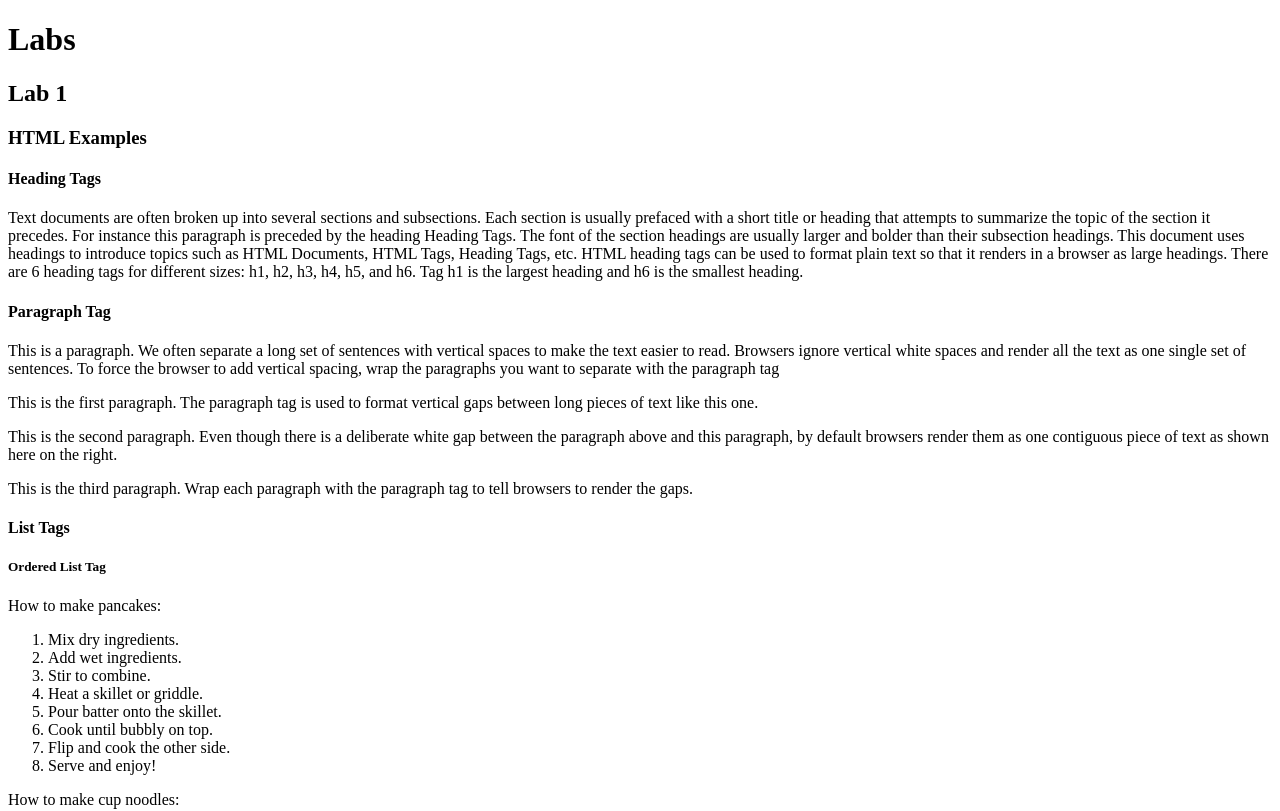
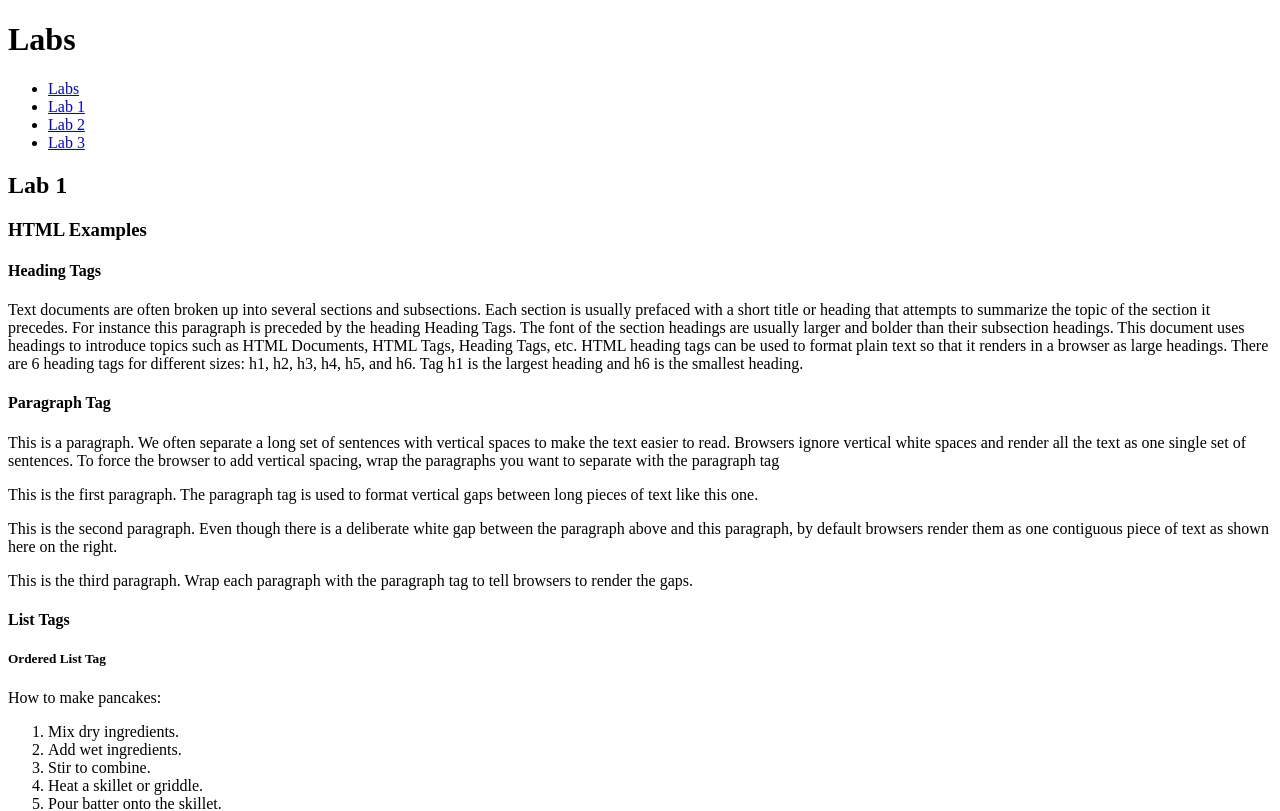
Before and after one commit to sychan91/kambaz-react-web-app-cs5610-sp25, a React (Vite) app: page /#/Labs/Lab1 in a window 1280 px wide. Shown: the top 811 px of the page. Built offline with nearby package versions, Linux system fonts and the light colour scheme.

Commit message:
TOC and lab3 added

```diff
--- /dev/null
+++ b/src/Labs/Lab3/index.tsx
@@ -0,0 +1,7 @@
+export default function Lab3() {
+    return (
+        <div id="wd-lab3">
+            <h2>Lab 3</h2>
+        </div>
+    );
+}
--- /dev/null
+++ b/src/Labs/TOC.tsx
@@ -0,0 +1,12 @@
+import { Link } from 'react-router-dom';
+
+export default function TOC() {
+    return (
+        <ul>
+            <li><Link to="/Labs" id="wd-a">Labs</Link></li>
+            <li><Link to="/Labs/Lab1" id="wd-a1">Lab 1</Link></li>
+            <li><Link to="/Labs/Lab2" id="wd-a2">Lab 2</Link></li>
+            <li><Link to="/Labs/Lab3" id="wd-a3">Lab 3</Link></li>
+        </ul>
+    );
+}
--- a/src/Labs/index.tsx
+++ b/src/Labs/index.tsx
@@ -1,14 +1,18 @@
 import Lab1 from "./Lab1";
 import Lab2 from "./Lab2";
+import Lab3 from "./Lab3";
 import { Route, Routes, Navigate } from "react-router-dom";
+import TOC from "./TOC";
 export default function Labs() {
     return (
         <div id="wd-labs">
             <h1>Labs</h1>
+            <TOC />
             <Routes>
                 <Route path="/" element={<Navigate to="Lab1" />} />
                 <Route path="Lab1" element={<Lab1 />} />
                 <Route path="Lab2" element={<Lab2 />} />
+                <Route path="Lab3" element={<Lab3 />} />
             </Routes>
         </div>
     );
```
